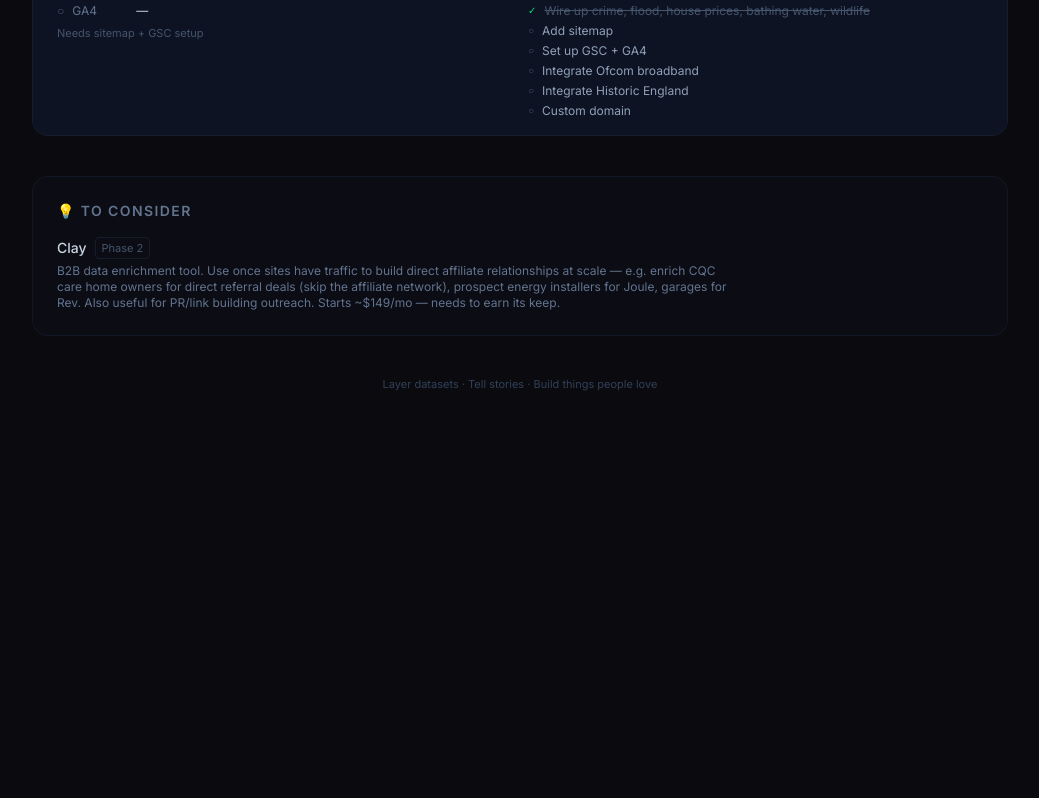
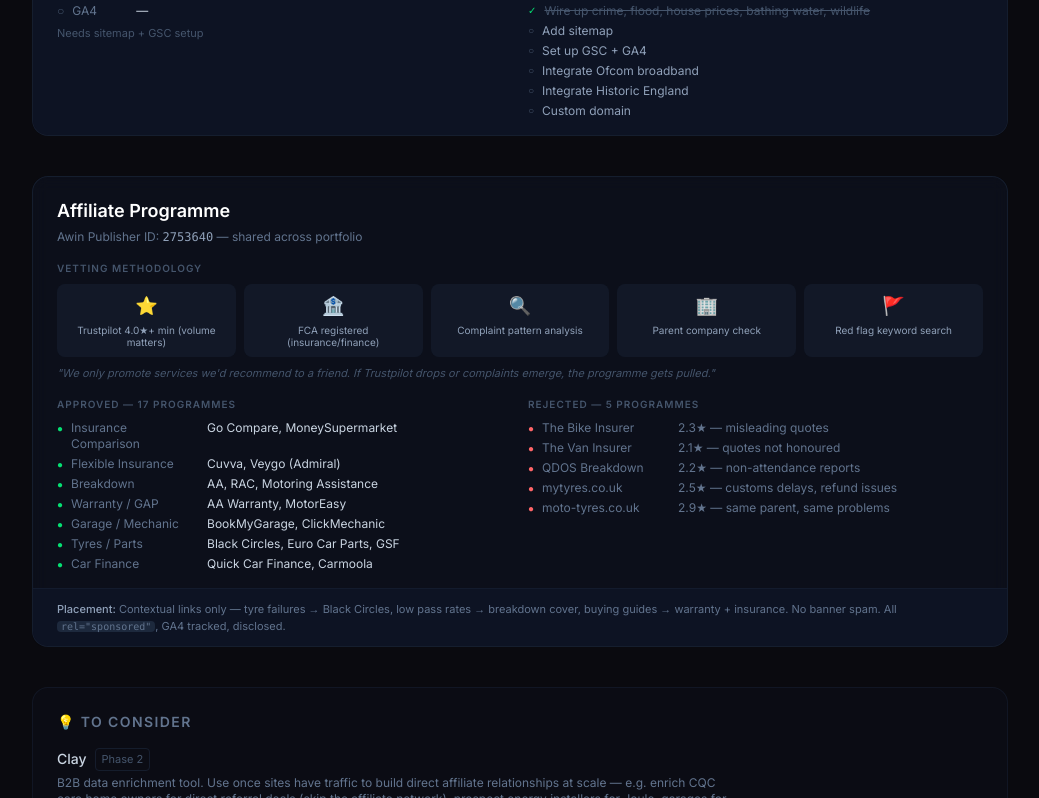
Before and after one commit to skyblue-will/data-portfolio, a Next.js app: page / in a window 1280 px wide. Shown: the part 2002-2800 px from the top of the page, without its empty margins (120-1159 px from the left). Before the commit the page ends 2443 px from the top, so only its background shows below. Built offline with nearby package versions, Linux system fonts and the light colour scheme.

Commit message:
Add affiliate programme section: methodology, 17 approved, 5 rejected

```diff
--- a/app/page.tsx
+++ b/app/page.tsx
@@ -399,6 +399,95 @@
         ))}
       </section>
 
+      {/* ── Affiliate Programme ────────────────── */}
+      <section className="max-w-5xl mx-auto px-6 pb-10">
+        <div className="rounded-2xl border border-slate-800/60 bg-slate-900/40 backdrop-blur-sm overflow-hidden">
+          <div className="px-6 pt-5 pb-4">
+            <h2 className="text-lg font-semibold text-white">Affiliate Programme</h2>
+            <p className="text-xs text-slate-500 mt-1">
+              Awin Publisher ID: <span className="text-slate-400 font-mono">2753640</span> — shared across portfolio
+            </p>
+          </div>
+
+          {/* Methodology */}
+          <div className="px-6 pb-4">
+            <h3 className="text-[10px] font-semibold text-slate-600 uppercase tracking-widest mb-2">
+              Vetting Methodology
+            </h3>
+            <div className="grid sm:grid-cols-5 gap-2">
+              {[
+                { icon: "⭐", text: "Trustpilot 4.0★+ min (volume matters)" },
+                { icon: "🏦", text: "FCA registered (insurance/finance)" },
+                { icon: "🔍", text: "Complaint pattern analysis" },
+                { icon: "🏢", text: "Parent company check" },
+                { icon: "🚩", text: "Red flag keyword search" },
+              ].map((m) => (
+                <div key={m.text} className="bg-slate-800/40 rounded-lg px-3 py-2 text-center">
+                  <div className="text-lg">{m.icon}</div>
+                  <div className="text-[10px] text-slate-400 mt-1 leading-tight">{m.text}</div>
+                </div>
+              ))}
+            </div>
+            <p className="text-[11px] text-slate-600 mt-2 italic">
+              &quot;We only promote services we&apos;d recommend to a friend. If Trustpilot drops or complaints emerge, the programme gets pulled.&quot;
+            </p>
+          </div>
+
+          {/* Approved / Rejected stats */}
+          <div className="px-6 pb-4 grid sm:grid-cols-2 gap-4">
+            <div>
+              <h3 className="text-[10px] font-semibold text-slate-600 uppercase tracking-widest mb-2">
+                Approved — 17 programmes
+              </h3>
+              <div className="space-y-1">
+                {[
+                  { cat: "Insurance Comparison", names: "Go Compare, MoneySupermarket" },
+                  { cat: "Flexible Insurance", names: "Cuvva, Veygo (Admiral)" },
+                  { cat: "Breakdown", names: "AA, RAC, Motoring Assistance" },
+                  { cat: "Warranty / GAP", names: "AA Warranty, MotorEasy" },
+                  { cat: "Garage / Mechanic", names: "BookMyGarage, ClickMechanic" },
+                  { cat: "Tyres / Parts", names: "Black Circles, Euro Car Parts, GSF" },
+                  { cat: "Car Finance", names: "Quick Car Finance, Carmoola" },
+                ].map((row) => (
+                  <div key={row.cat} className="flex items-start gap-2 text-xs">
+                    <span className="text-green-400 text-[10px] mt-0.5">●</span>
+                    <span className="text-slate-500 w-32 flex-shrink-0">{row.cat}</span>
+                    <span className="text-slate-300">{row.names}</span>
+                  </div>
+                ))}
+              </div>
+            </div>
+            <div>
+              <h3 className="text-[10px] font-semibold text-slate-600 uppercase tracking-widest mb-2">
+                Rejected — 5 programmes
+              </h3>
+              <div className="space-y-1">
+                {[
+                  { name: "The Bike Insurer", reason: "2.3★ — misleading quotes" },
+                  { name: "The Van Insurer", reason: "2.1★ — quotes not honoured" },
+                  { name: "QDOS Breakdown", reason: "2.2★ — non-attendance reports" },
+                  { name: "mytyres.co.uk", reason: "2.5★ — customs delays, refund issues" },
+                  { name: "moto-tyres.co.uk", reason: "2.9★ — same parent, same problems" },
+                ].map((row) => (
+                  <div key={row.name} className="flex items-start gap-2 text-xs">
+                    <span className="text-red-400 text-[10px] mt-0.5">●</span>
+                    <span className="text-slate-500 w-32 flex-shrink-0">{row.name}</span>
+                    <span className="text-slate-500">{row.reason}</span>
+                  </div>
+                ))}
+              </div>
+            </div>
+          </div>
+
+          {/* Placement note */}
+          <div className="px-6 py-3 bg-slate-900/60 border-t border-slate-800/40">
+            <p className="text-[11px] text-slate-500">
+              <span className="text-slate-400 font-medium">Placement:</span> Contextual links only — tyre failures → Black Circles, low pass rates → breakdown cover, buying guides → warranty + insurance. No banner spam. All <code className="text-[10px] bg-slate-800 px-1 rounded">rel=&quot;sponsored&quot;</code>, GA4 tracked, disclosed.
+            </p>
+          </div>
+        </div>
+      </section>
+
       {/* ── To Consider ─────────────────────────── */}
       <section className="max-w-5xl mx-auto px-6 pb-10">
         <div className="rounded-2xl border border-slate-800/40 bg-slate-900/20 p-6">
```
